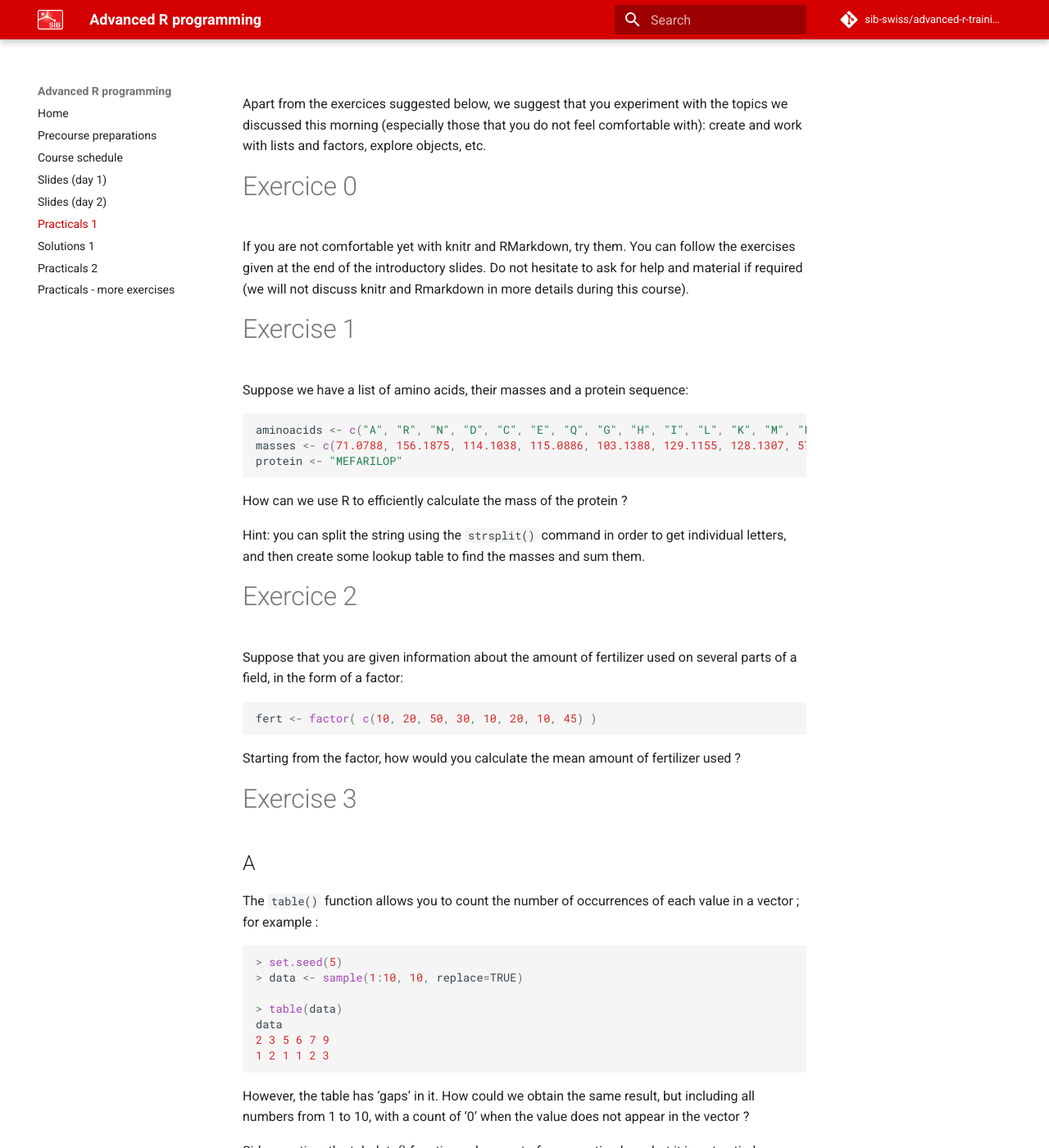
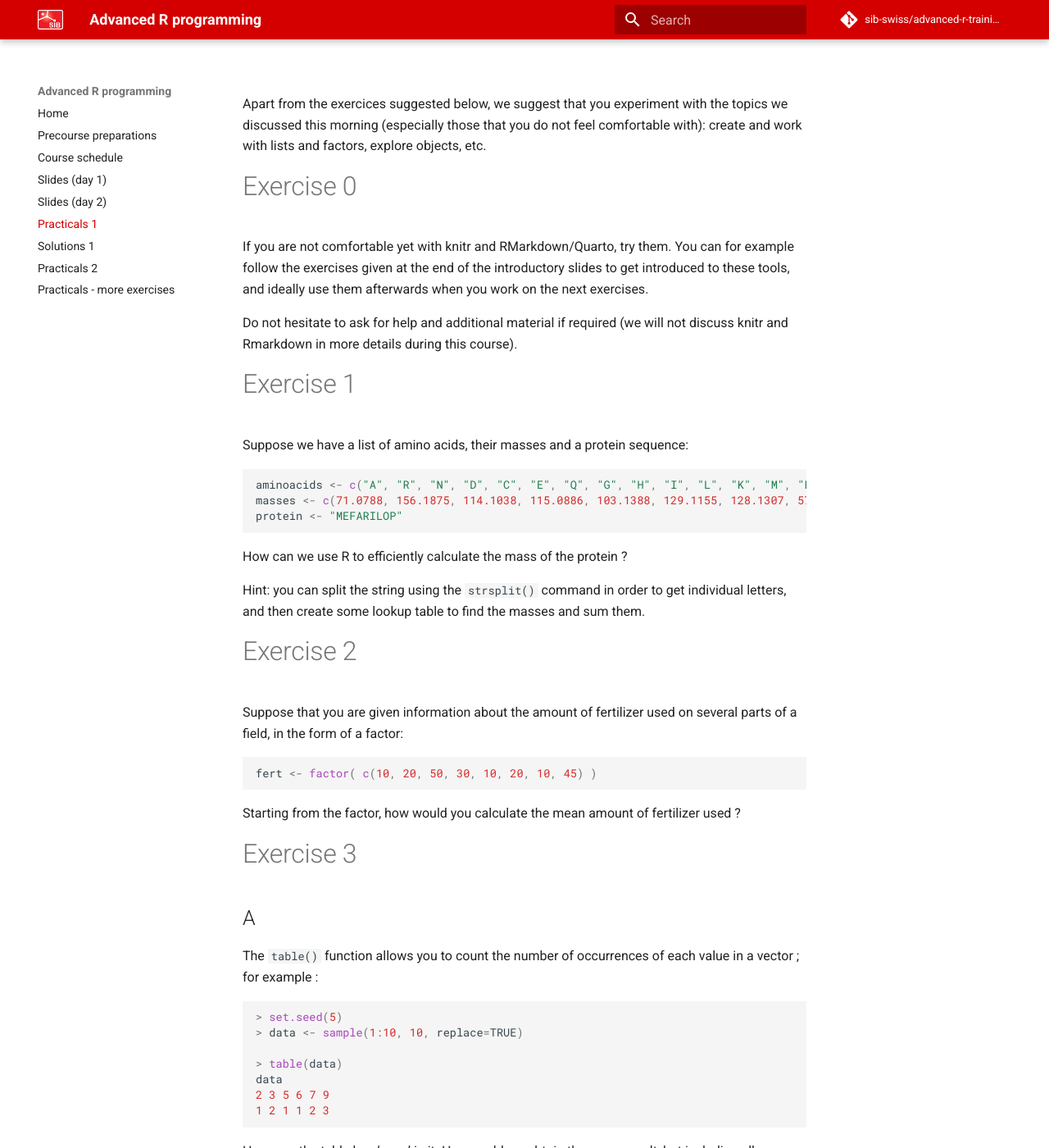
Before and after one commit to sib-swiss/advanced-r-training, an MkDocs documentation site: the page built from docs/practicals_1.md, in a window 1280 px wide and 1400 px high. Shown: the whole window at 82% size. Built offline with MkDocs 1.6.1 and Material for MkDocs 9.7.7, drawn with Linux system fonts in a browser that asks for light colours; comment, search, counter and statistics services are not loaded; some of the changed text lies outside the part shown.

Commit message:
Polishing of the exercises

````diff
--- a/docs/practicals_1.md
+++ b/docs/practicals_1.md
@@ -1,11 +1,14 @@
 Apart from the exercices suggested below, we suggest that you experiment with the topics we discussed this morning (especially those that you do not feel comfortable with): create and work with lists and factors, explore objects, etc.
 
-# Exercice 0
+# Exercise 0
 
-If you are not comfortable yet with knitr and RMarkdown, try them. You
-can follow the exercises given at the end of the introductory
-slides. Do not hesitate to ask for help and material if required (we
-will not discuss knitr and Rmarkdown in more details during this
+If you are not comfortable yet with knitr and RMarkdown/Quarto, try
+them. You can for example follow the exercises given at the end of the
+introductory slides to get introduced to these tools, and ideally use
+them afterwards when you work on the next exercises.
+
+Do not hesitate to ask for help and additional material if required
+(we will not discuss knitr and Rmarkdown in more details during this
 course).
 
 # Exercise 1
@@ -24,7 +27,7 @@ to get individual letters, and then create some lookup table to find
 the masses and sum them.
 
 
-# Exercice 2
+# Exercise 2
 Suppose that you are given information about the amount of fertilizer used on several parts of a field, in the form of a factor:
 
 ```r
@@ -53,7 +56,7 @@ However, the table has ‘gaps’ in it. How could we obtain the same
 result, but including all numbers from 1 to 10, with a count of ‘0’
 when the value does not appear in the vector ?
 
-Side question: the tabulate() function solves part of our question
+Side question: the `tabulate()` function solves part of our question
 here, but it is not entirely satisfactory. Why ?
 
 ## B
````
